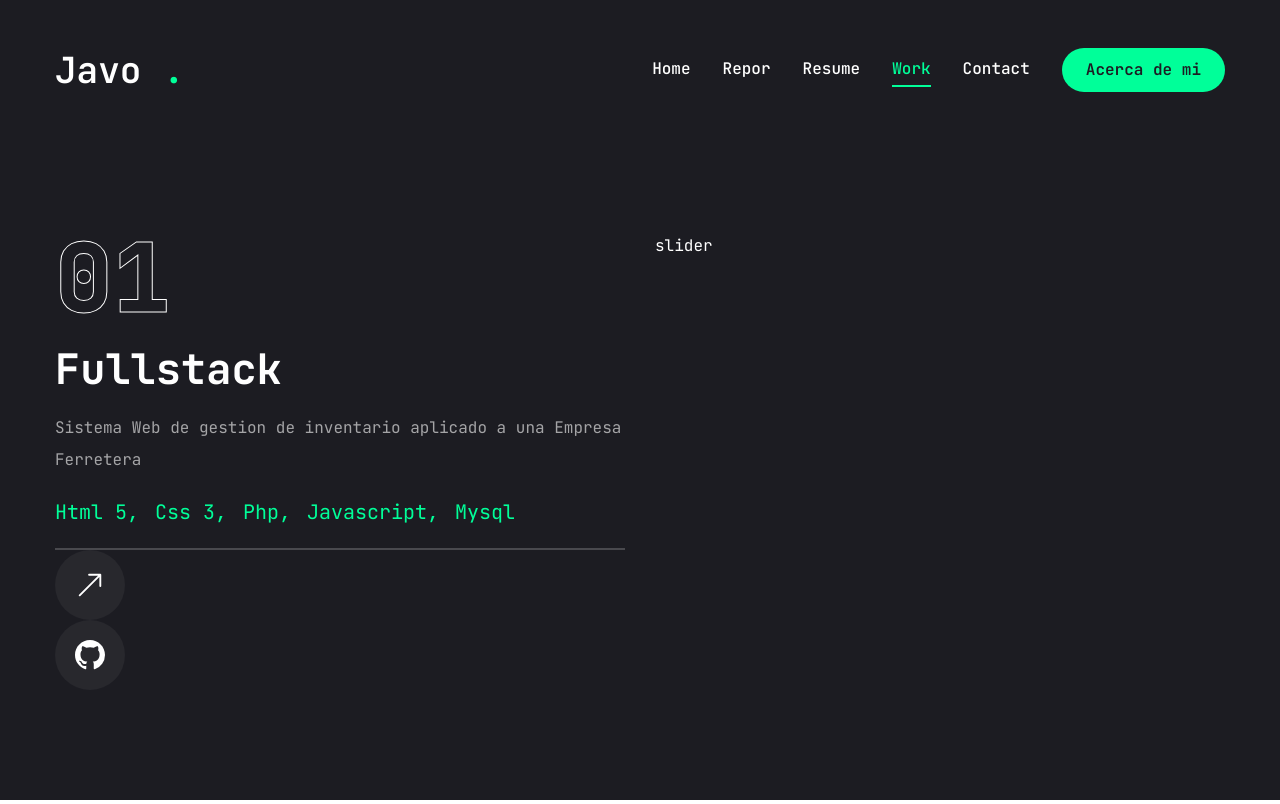
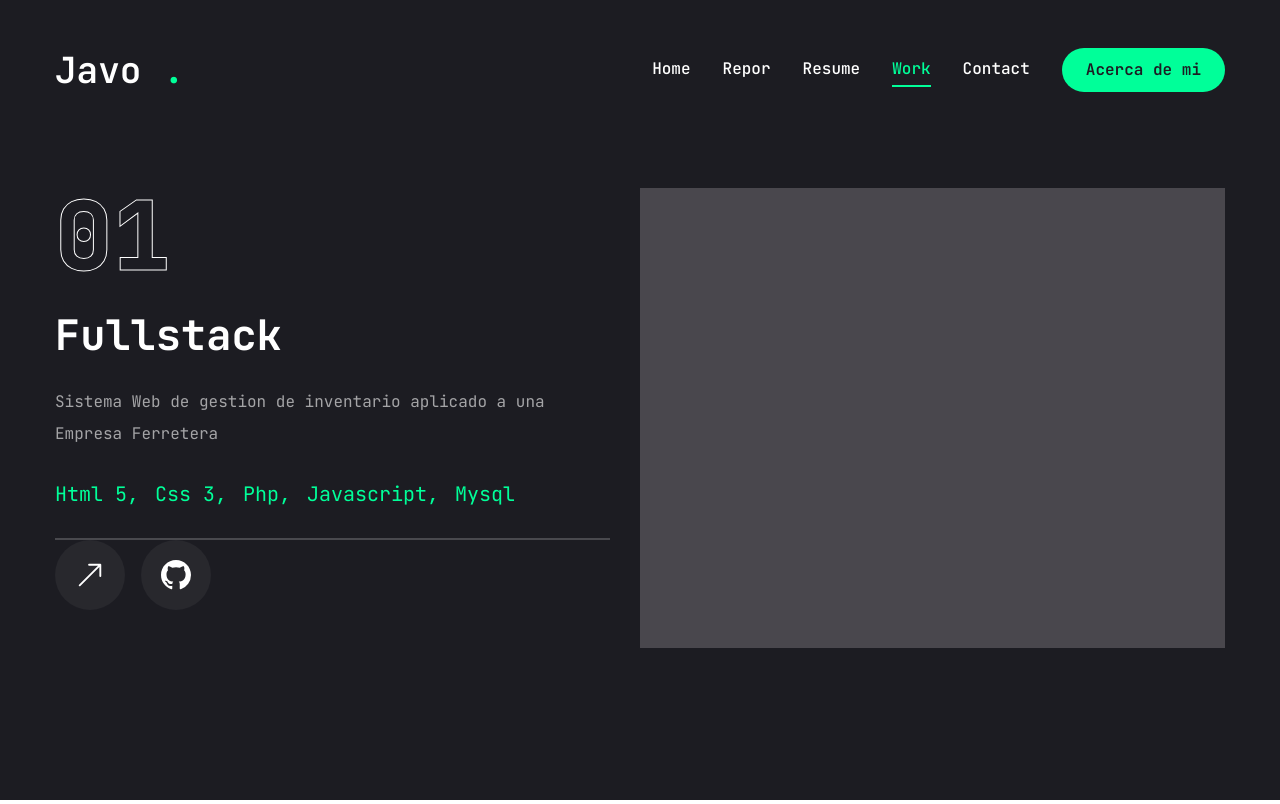
Before and after one commit to JavierMoreira23/portafolio, a Next.js app: page /work in a window 1280 px wide. Built offline with nearby package versions, Linux system fonts and the light colour scheme.

Commit message:
modificando el slide

```diff
--- a/app/work/page.jsx
+++ b/app/work/page.jsx
@@ -66,7 +66,12 @@ const projects =[
 ];
 
 const Work = () =>{
-    const [project, SetProject] = useState(projects[0]);
+    const [project, setProject] = useState(projects[0]);
+
+    const handleSlideChange =(swiper)=>{
+        const currentIndex = swiper.activeIndex;
+        setProject(projects[currentIndex]);
+    };
     return (
     <motion.section
         initial={{opacity:0}}
@@ -77,7 +82,8 @@ const Work = () =>{
         <div className="container mx-auto">
             <div className='flex flex-col xl:flex-row xl:gap-[30px]'>
                 <div className='w-full xl:w-[50%] xl:h-[460px] flex flex-col xl:justify-between order-2 xl:order-none'>
-                    {/* ouline num */}
+                    <div className="flex flex-col gap-[30px] h-[50%]">
+                        {/* ouline num */}
                     <div className='text-8xl leading-none font-extrabold text-transparent text-outline'>
                         {project.num}
                     </div>
@@ -99,7 +105,7 @@ const Work = () =>{
                     {/**border */}
                     <div className='border-t-2 border-white/20 '>
                     {/**buttons */}
-                    <div>
+                    <div className='flex items-center gap-4'>
                         <Link href={project.live}>
                             <TooltipProvider delayDuration={100}>
                                 <Tooltip>
@@ -127,8 +133,23 @@ const Work = () =>{
                         {/**2.24.50 */}
                     </div>
                     </div>
+                    </div>
                 </div>
-                <div className='w-full xl:w-[50%]'>slider</div>
+                <div className='w-full xl:w-[50%]'>
+                <Swiper spaceBetween={30} slidesPerView={1} className='xl:h-[520px] mb-12'
+                onSlideChange={handleSlideChange}>
+                    {projects.map((project,index)=>{
+                        return(
+                            <SwiperSlide key={index}
+                            className='w-full'>
+                                <div className='h-[460px] relative group flex justify-center items-center bg-pink-50/20'>
+
+                                </div>
+                            </SwiperSlide>
+                        )
+                    })}
+                </Swiper>
+                </div>
             </div>
         </div>
     </motion.section>
```
